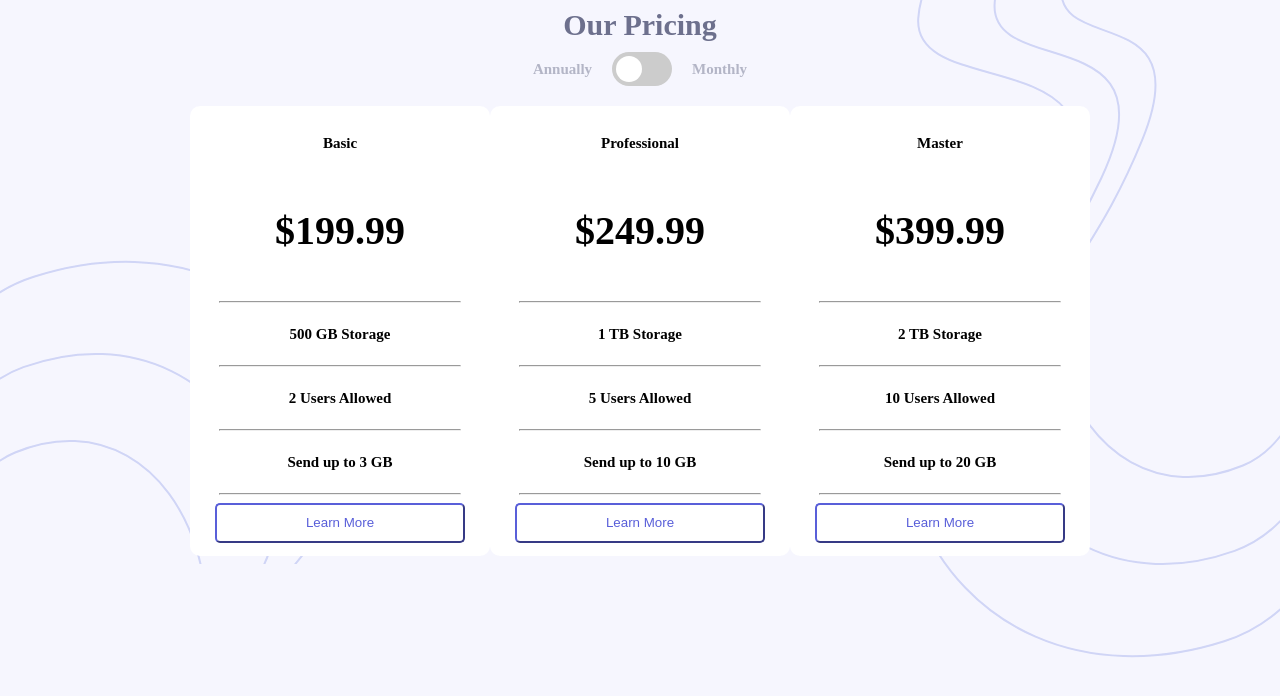
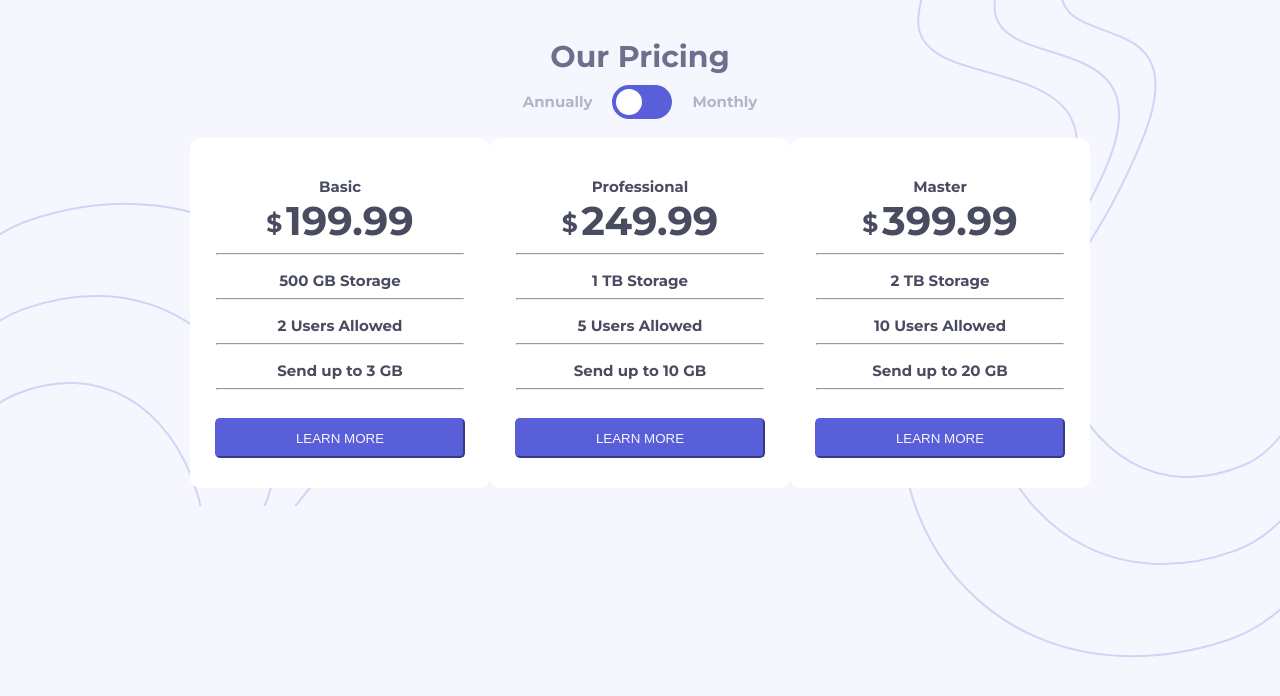
Before and after one commit to ravisingh230319/Pricing_Page_Project, a plain HTML site: page index.html in a window 1280 px wide. Drawn offline with Linux system fonts and the light colour scheme.

Commit message:
Second Commit

```diff
--- a/index.css
+++ b/index.css
@@ -3,13 +3,17 @@ body {
     background-image: url("./images/bg-top.svg"), url("./images/bg-bottom.svg");
     background-repeat: no-repeat;
     background-position: top right, bottom left;
+    display: initial;
     font-size: 15px;
     font-weight: 700;
 }
+
 .main {
     display: flex;
     flex-wrap: wrap;
     flex-direction: column;
+    justify-content: center;
+    height: 120px;
     align-items: center;
     color: hsl(232, 13%, 33%);
     gap: 10px;
@@ -17,7 +21,6 @@ body {
 
 .main-child {
     display: flex;
-    margin-top: 20px;
     flex-wrap: wrap;
     justify-content: center;
 }
@@ -29,7 +32,7 @@ body {
     flex-direction: column;
     background-color: white;
     border-radius: 10px;
-    height: 450px;
+    height: 350px;
     width: 300px;
     justify-content: center;
     align-items: center;
@@ -40,20 +43,49 @@ body {
 .child2:hover,
 .child3:hover {
     background-color: hsl(237, 63%, 60%);
-    height: 500px;
-    color: white;
+    height: 400px;
+    color: hsl(240, 78%, 98%);
+}
+
+.child1:hover > p,
+.child2:hover > p,
+.child3:hover > p{
+    color: hsl(240, 78%, 98%);
+}
+
+.child1:hover > div >span,
+.child2:hover > div >span,
+.child3:hover > div >span,
+.child1:hover > div >p,
+.child2:hover > div >p,
+.child3:hover > div >p{
+    color: hsl(240, 78%, 98%);
+}
+
+.child1:hover > .button1,
+.child2:hover > .button2,
+.child3:hover > .button3 {
+    background-color: hsl(240, 78%, 98%);
+    color: hsl(237, 63%, 60%);
+}
+
+.child1:hover > .button1:hover,
+.child2:hover > .button2:hover,
+.child3:hover > .button3:hover {
+    background-color: hsl(237, 63%, 60%);
+    color: hsl(240, 78%, 98%);
 }
 
 .button1,
 .button2,
 .button3 {
+    margin-top: 7%;
     height: 40px;
     width: 250px;
     border-radius: 5px;
     border-color: hsl(237, 63%, 60%);
-    background-color: white;
-    color: hsl(237, 63%, 60%);
-    align-self: center;
+    background-color: hsl(237, 63%, 60%);
+    color: hsl(240, 78%, 98%);
 }
 
 .button1:hover,
@@ -62,14 +94,14 @@ body {
     height: 40px;
     width: 250px;
     border-radius: 5px;
-    border-color: white;
-    background-color: hsl(237, 63%, 60%);
-    color: white;
-    align-self: center;
+    border-color: hsl(240, 78%, 98%);
+    background-color: hsl(240, 78%, 98%);
+    color: hsl(237, 63%, 60%);
 }
 
 .header {
     font-size: 30px;
+    font-family: "Montserrat";
     color: hsl(233, 13%, 49%);
 }
 
@@ -110,7 +142,7 @@ body {
     transition: 0.4s;
 }
 
-input:checked + .slider {
+input + .slider {
     background-color: hsl(237, 63%, 60%);
 }
 
@@ -138,16 +170,23 @@ input:checked + .slider:before {
 }
 
 hr {
-    width: 80%;
+    width: 82%;
+    background-color: hsl(232, 13%, 33%);
 }
 
 p {
     font-family: "Montserrat";
+    margin-top: 0.6em;
+    margin-bottom: 0em;
+    display:inline;
+    color: hsl(232, 13%, 33%);
 }
 
 span {
     font-family: "Montserrat";
-    color: hsl(234, 14%, 74%);
+    font-size: 25px;
+    vertical-align: 10%;
+    color: hsl(232, 13%, 33%);
 }
 
 #price1,
@@ -156,3 +195,8 @@ span {
     font-family: "Montserrat";
     font-size: 40px;
 }
+
+.annually, .monthly{
+    font-size: 15px;
+    color: hsl(234, 14%, 74%)
+}
--- a/index.html
+++ b/index.html
@@ -1,16 +1,14 @@
 <!DOCTYPE html>
 <html lang="en">
+
 <head>
     <meta charset="UTF-8" />
     <meta name="viewport" content="width=device-width, initial-scale=1.0" />
     <!-- displays site properly based on user's device -->
-        <link
-            rel="icon"
-            type="image/png"
-            sizes="32x32"
-            href="./images/favicon-32x32.png"
-        />
+    <link rel="icon" type="image/png" sizes="32x32" href="./images/favicon-32x32.png" />
     <link href="index.css" rel="stylesheet" />
+    <link href="https://fonts.googleapis.com/css2?family=Montserrat:wght@700&display=swap" rel="stylesheet" />
+    <link rel="stylesheet" href="https://cdnjs.cloudflare.com/ajax/libs/font-awesome/4.7.0/css/font-awesome.min.css" />
     <title>Pricing component</title>
     <!-- Feel free to remove these styles or customise in your own stylesheet 👍 -->
     <script>
@@ -18,36 +16,40 @@
             let price1 = document.getElementById("price1").innerHTML;
             let price2 = document.getElementById("price2").innerHTML;
             let price3 = document.getElementById("price3").innerHTML;
-
-                if (price1 === "$199.99" && price2 === "$249.99" && price3 === "$399.99") {
-                  document.getElementById("price1").innerHTML = "$19.99";
-                  document.getElementById("price2").innerHTML = "$24.99";
-                  document.getElementById("price3").innerHTML = "$39.99";
+            let toggleSwitch = document.getElementById("toggle-switch");
+            if (toggleSwitch.checked == true) {
+                document.getElementById("price1").innerHTML = "19.99";
+                document.getElementById("price2").innerHTML = "24.99";
+                document.getElementById("price3").innerHTML = "39.99";
             }
             else {
-                  document.getElementById("price1").innerHTML = "$199.99";
-                  document.getElementById("price2").innerHTML = "$249.99";
-                  document.getElementById("price3").innerHTML = "$399.99";
+                document.getElementById("price1").innerHTML = "199.99";
+                document.getElementById("price2").innerHTML = "249.99";
+                document.getElementById("price3").innerHTML = "399.99";
             }
         }
     </script>
 </head>
+
 <body>
     <div class="main">
         <div class="header">Our Pricing</div>
         <div class="toggle-component">
-                <span>Annually</span>
+            <span class="annually">Annually</span>
             <label class="switch">
-                    <input type="checkbox" onclick="toggle()" />
+                <input type="checkbox" id="toggle-switch" onclick="toggle()" />
                 <span class="slider round"></span>
             </label>
-                <span>Monthly</span>
+            <span class="monthly">Monthly</span>
         </div>
     </div>
     <div class="main-child">
         <div class="child1">
             <p>Basic</p>
-                <p id="price1">&dollar;199.99</p>
+            <div>
+                <span class="dollar">&dollar;</span>
+                <p id="price1">199.99</p>
+            </div>
             <hr />
             <p>500 GB Storage</p>
             <hr />
@@ -55,11 +57,14 @@
             <hr />
             <p>Send up to 3 GB</p>
             <hr />
-                <button class="button1">Learn More</button>
+            <button class="button1">LEARN MORE</button>
         </div>
         <div class="child2">
             <p>Professional</p>
-                <p id="price2">&dollar;249.99</p>
+            <div>
+                <span class="dollar">&dollar;</span>
+                <p id="price2">249.99</p>
+            </div>
             <hr />
             <p>1 TB Storage</p>
             <hr />
@@ -67,11 +72,15 @@
             <hr />
             <p>Send up to 10 GB</p>
             <hr />
-                <button class="button2">Learn More</button>
+            <button class="button2">LEARN MORE</button>
         </div>
         <div class="child3">
             <p>Master</p>
-                <p id="price3">&dollar;399.99</p>
+            <div>
+                <span class="dollar">&dollar;</span>
+                <p id="price3">
+                    399.99</p>
+            </div>
             <hr />
             <p>2 TB Storage</p>
             <hr />
@@ -79,8 +88,9 @@
             <hr />
             <p>Send up to 20 GB</p>
             <hr />
-                <button class="button3">Learn More</button>
+            <button class="button3">LEARN MORE</button>
         </div>
     </div>
 </body>
+
 </html>
```
Lines whose indentation alone changed are shown as unchanged.
